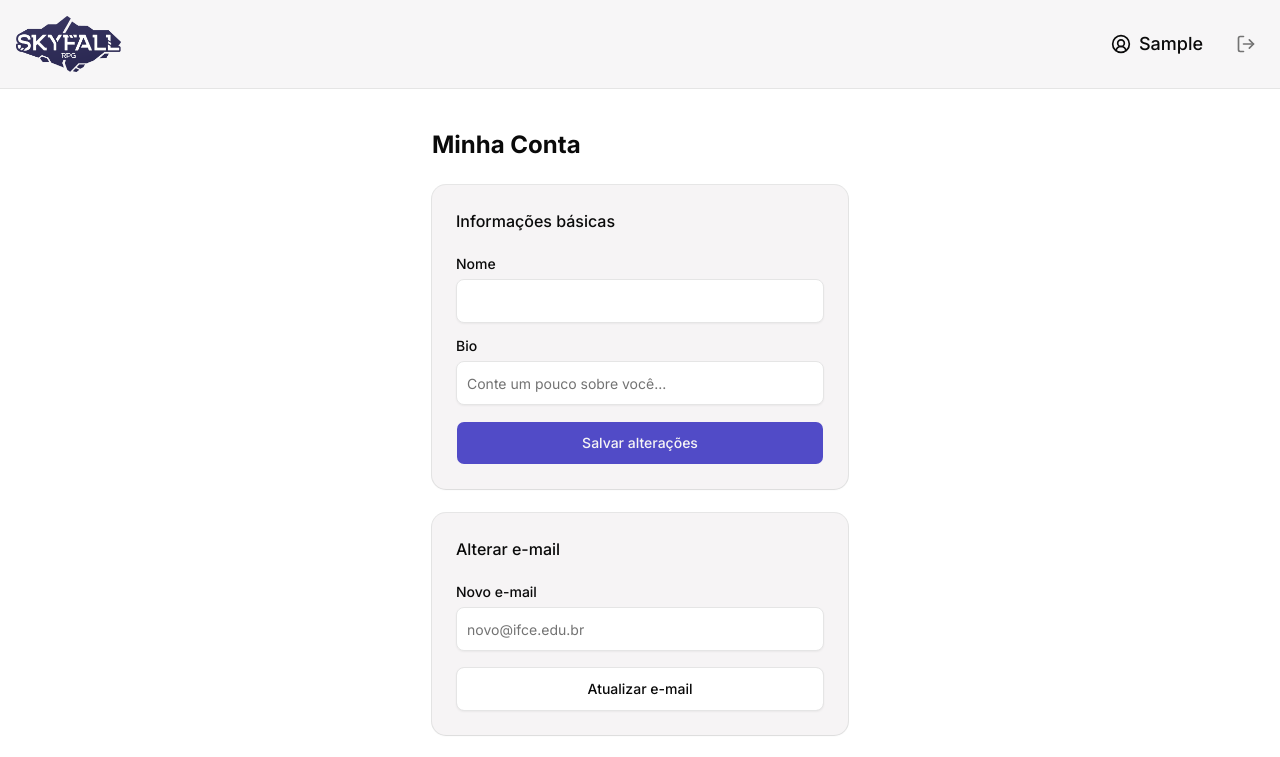
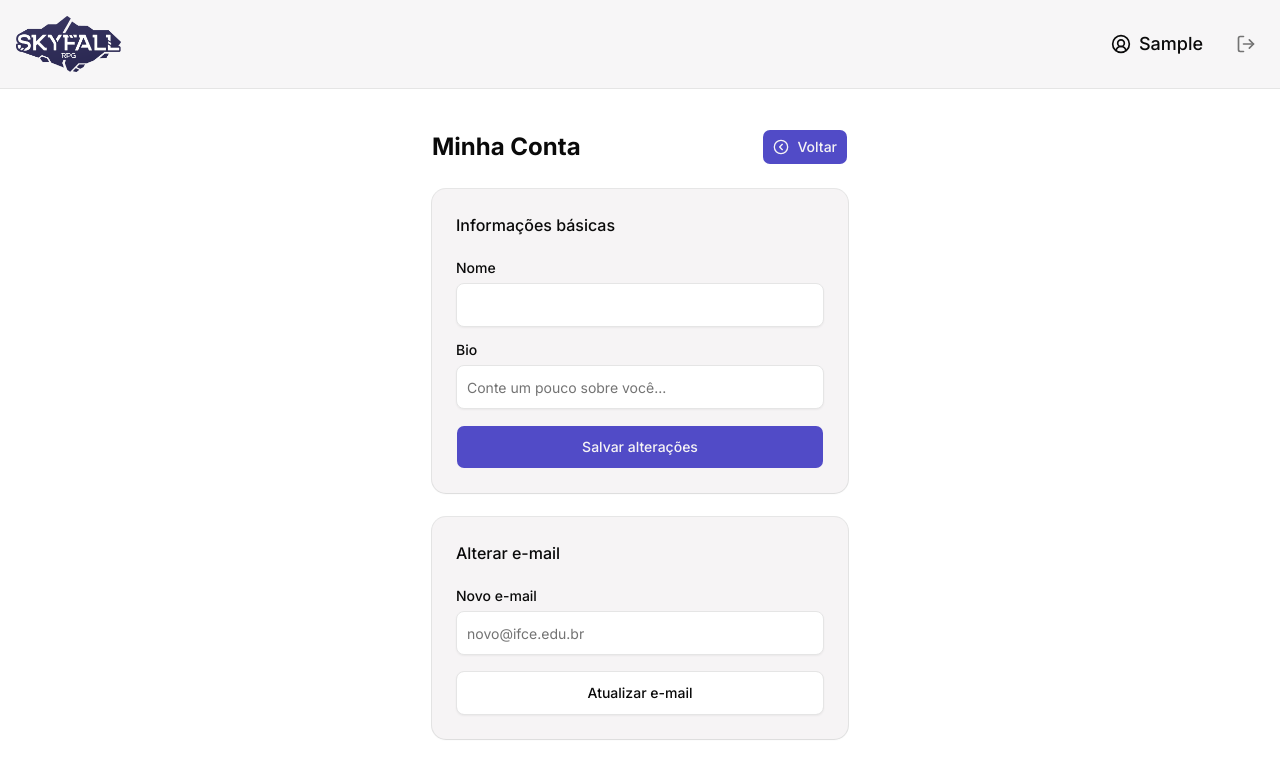
Before and after one commit to MVNSouza/ficha-automatica-skyfall-react, a React (Vite) app: page /perfil in a window 1280 px wide. Shown: the top 757 px of the page. Built offline with nearby package versions, Linux system fonts and the light colour scheme; no server answers; the database is empty; sample sign-in values are in the browser's storage.

Commit message:
:sparkles: feat: Adiciona botão de voltar para dashboard na página de perfil

```diff
--- a/src/pages/ProfilePage.tsx
+++ b/src/pages/ProfilePage.tsx
@@ -1,10 +1,11 @@
 import { useState } from "react"
 import { useUserProfile } from "@/hooks/useUserProfile"
+import { useNavigate } from "react-router-dom"
 import { Button } from "@/components/ui/button"
 import { Input } from "@/components/ui/input"
 import { Label } from "@/components/ui/label"
 import { Card, CardContent, CardHeader, CardTitle } from "@/components/ui/card"
-import { AlertCircle, CheckCircle2 } from "lucide-react"
+import { AlertCircle, CheckCircle2, CircleChevronLeft } from "lucide-react"
 
 export default function ProfilePage() {
   const { profile, loading, updateBasicInfo, changeEmail, changePassword } =
@@ -18,6 +19,8 @@ export default function ProfilePage() {
     type: "success" | "error"
     msg: string
   } | null>(null)
+
+  const navigate = useNavigate();
 
   useState(() => {
     if (profile) {
@@ -79,7 +82,14 @@ export default function ProfilePage() {
 
   return (
     <div className="container-main flex flex-col gap-6 py-10 max-w-lg mx-auto min-w-120">
-      <h1 className="text-2xl font-bold text-foreground">Minha Conta</h1>
+      <div className="flex items-center justify-between">
+        <h1 className="text-2xl font-bold text-foreground">Minha Conta</h1>
+
+        <Button variant="default" className="gap-2" onClick={() => navigate("/dashboard")}>
+          <CircleChevronLeft className="size-4" />
+            Voltar
+        </Button>
+      </div>
 
       {/* Feedback global */}
       {feedback && (
```
